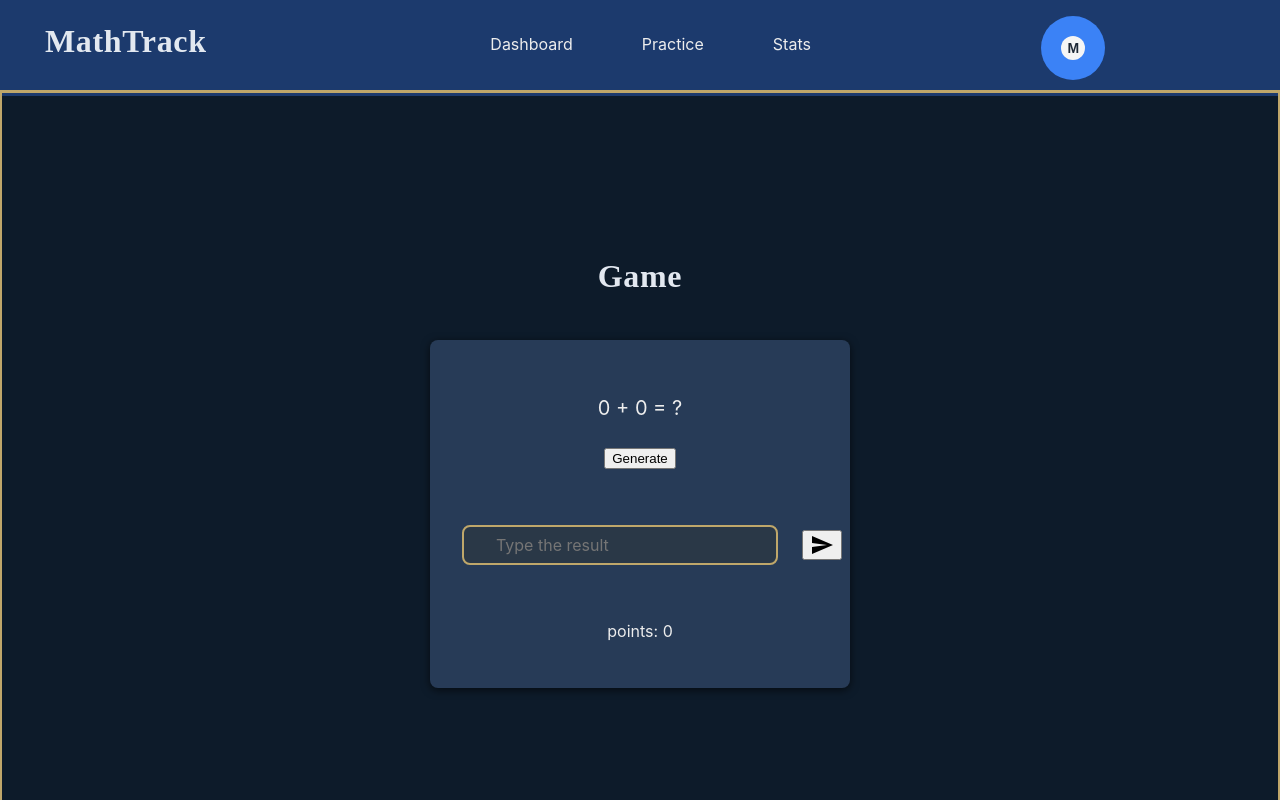
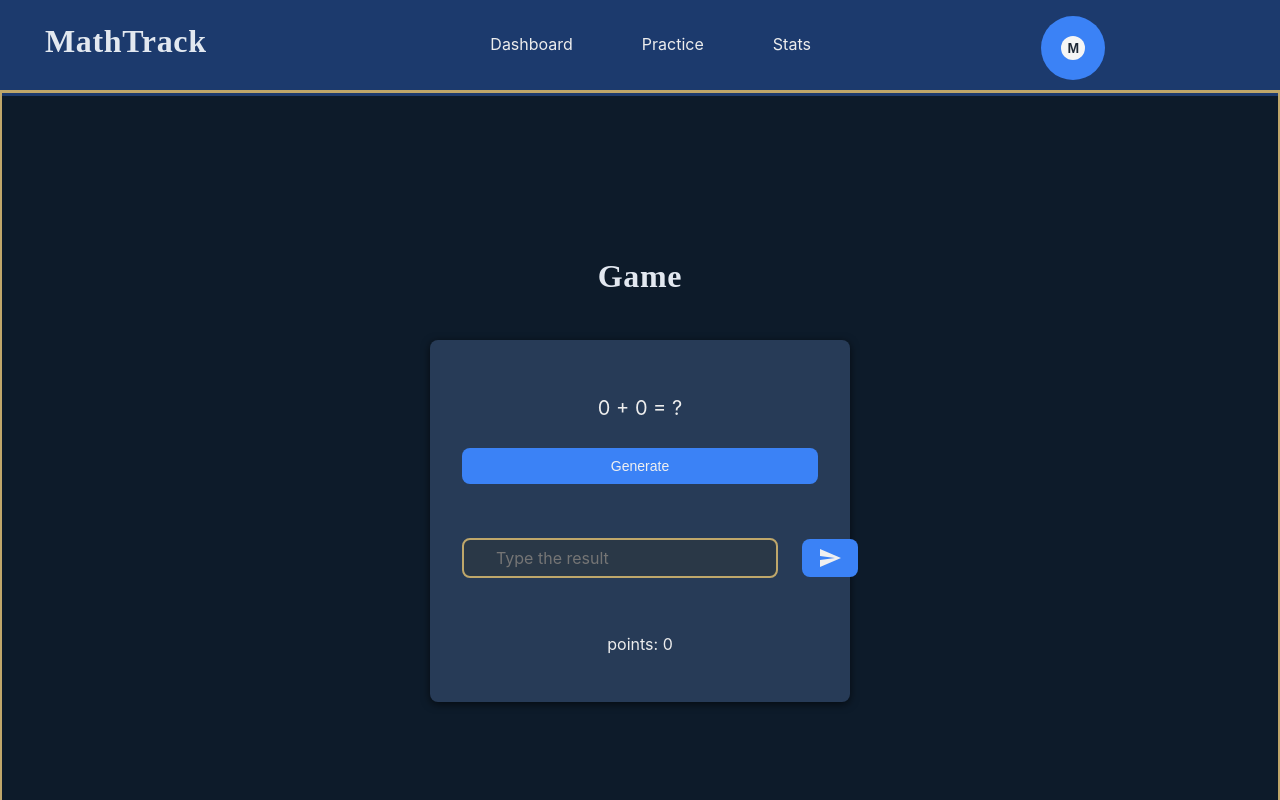
Before and after one commit to LuisDev912/EduMath-Track, a React (Vite) app in the folder frontend/: page /game in a window 1280 px wide. Shown: the top 800 px of the page. Built offline with nearby package versions, Linux system fonts and the light colour scheme.

Commit message:
feat(frontend): replace button elements for Button components globally

```diff
--- a/frontend/src/game/components/AnswerForm.tsx
+++ b/frontend/src/game/components/AnswerForm.tsx
@@ -1,7 +1,8 @@
 import { useRef } from "react";
 import { useTranslation } from "react-i18next";
+import { SendButton } from "../../shared/icons/SendButton";
+import { Button } from "../../shared/components/ui/Button/Button";
 import Styles from './Game.module.css';
-import { SendButton } from "../../shared/icons/SendButton";
 
 function AnswerForm({ onValidate }: { onValidate: (answer: number) => void }) {
     const { t } = useTranslation();
@@ -47,13 +48,14 @@ function AnswerForm({ onValidate }: { onValidate: (answer: number) => void }) {
             >
                 {t("game.answerForm.helpText")}
             </p>
-            <button
+            <Button
+                fullWidth={true}
                 id="answer-submit"
                 type="submit"
                 aria-label={t("game.answerForm.submitAriaLabel")}
             >
                 <SendButton />
-            </button>
+            </Button>
         </form>
     )
 };
--- a/frontend/src/game/components/GenerateOperation.tsx
+++ b/frontend/src/game/components/GenerateOperation.tsx
@@ -1,15 +1,17 @@
 import { useTranslation } from "react-i18next";
+import { Button } from "../../shared/components/ui/Button/Button";
 
 function GenerateOperation({ onGenerate }: { onGenerate: () => void }) {
     const { t } = useTranslation();
 
-    return <button
-        className="full-width"
-        type="button"
+    return <Button
+        variant="primary"
+        size="md"
+        fullWidth={true}
         onClick={onGenerate}
     >
         {t("game.generate")}
-    </button>
+    </Button>
 };
 
 export default GenerateOperation;
--- a/frontend/src/pages/NotFoundPage.tsx
+++ b/frontend/src/pages/NotFoundPage.tsx
@@ -1,13 +1,12 @@
 import { useNavigate } from "react-router";
 import { useTranslation } from "react-i18next";
+import { Button } from "../shared/components/ui/Button/Button";
 
 export default function NotFoundPage() {
     const { t } = useTranslation();
     const navigate = useNavigate();
 
-    const handleNavigate = (): void => {
-        navigate('/');
-    }
+    const handleNavigate = (): void => { navigate('/'); };
 
     return (
         <section>
@@ -15,9 +14,11 @@ export default function NotFoundPage() {
             <p className="text-center">{t("notFound.message")}</p>
 
             <div className="buttons">
-                <button type="button" onClick={handleNavigate}>
+                <Button
+                    onClick={handleNavigate}
+                >
                     {t("notFound.goHome")}
-                </button>
+                </Button>
             </div>
         </section>
     )
--- a/frontend/src/shared/components/UserMenu/UserMenu.module.css
+++ b/frontend/src/shared/components/UserMenu/UserMenu.module.css
@@ -11,6 +11,12 @@
     border: none;
     cursor: pointer;
     padding: var(--space-xxs);
+    border-radius: var(--radius-md);
+    transition: background-color var(--transition-fast);
+}
+
+.userMenuButton:hover{
+    background-color: #737373;
 }
 
 /* --- dropdown --- */
--- a/frontend/src/shared/components/UserMenu/UserMenuButton/UserMenuButton.tsx
+++ b/frontend/src/shared/components/UserMenu/UserMenuButton/UserMenuButton.tsx
@@ -1,5 +1,5 @@
+import type { UserMenuButtonProps } from "./UserMenuButton.types";
 import Avatar from "../Avatar/Avatar";
-import type { UserMenuButtonProps } from "./UserMenuButton.types";
 import Styles from '../UserMenu.module.css';
 
 import { useTranslation } from 'react-i18next';
--- a/frontend/src/shared/components/UserMenu/UserMenuItem/UserMenuItem.tsx
+++ b/frontend/src/shared/components/UserMenu/UserMenuItem/UserMenuItem.tsx
@@ -1,5 +1,6 @@
 import type { UserMenuItemProps } from './UserMenuItem.types';
 import { NavLink } from 'react-router';
+import { Button } from '../../ui/Button/Button';
 import Styles from '../UserMenu.module.css';
 
 function UserMenuItem({ children, onClick, to }: UserMenuItemProps) {
@@ -20,14 +21,15 @@ function UserMenuItem({ children, onClick, to }: UserMenuItemProps) {
 
     return (
         <li role="none">
-            <button
-                type="button"
-                className={Styles.itemButton}
-                role="menuitem"
+            <Button
+                variant="danger"
+                size="md"
+                textDirection='left'
+                fullWidth={true}
                 onClick={onClick}
             >
                 {children}
-            </button>
+            </Button>
         </li>
     );
 }
```
